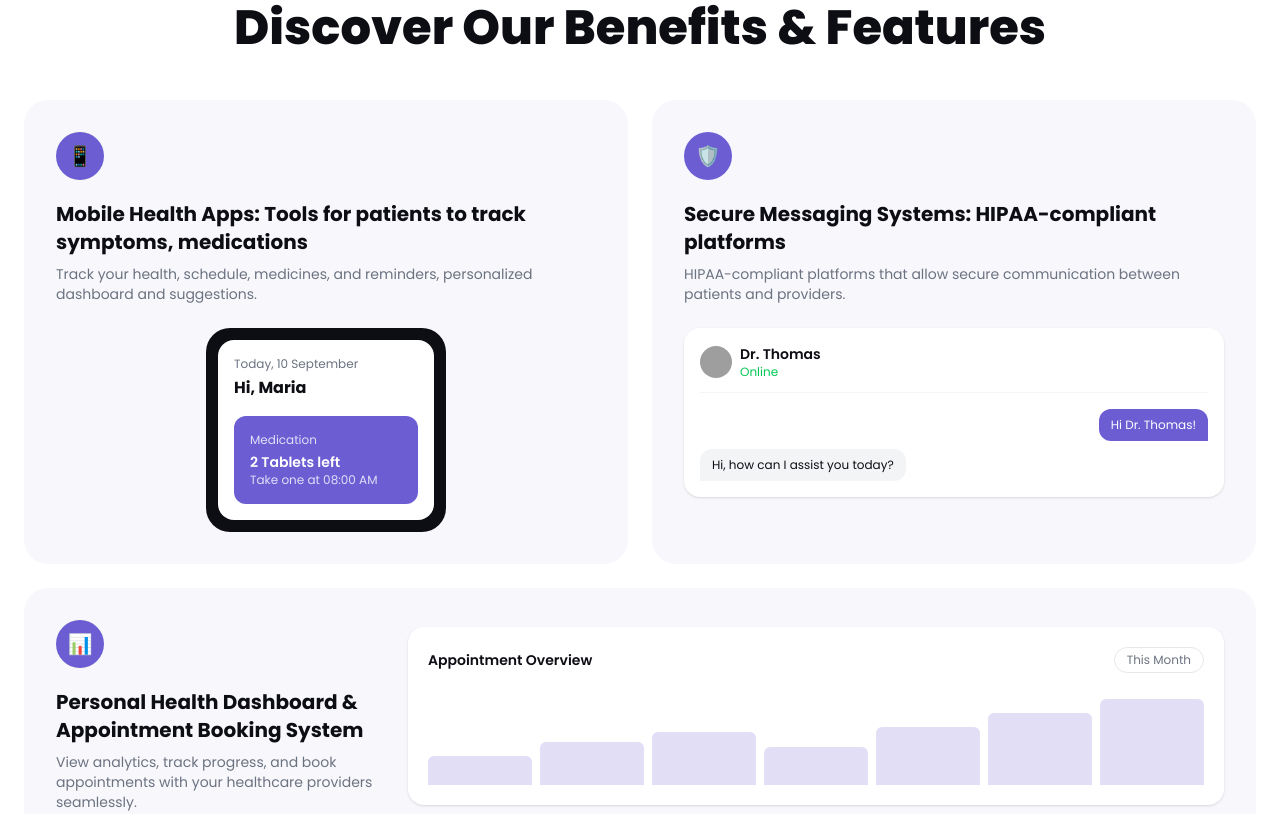
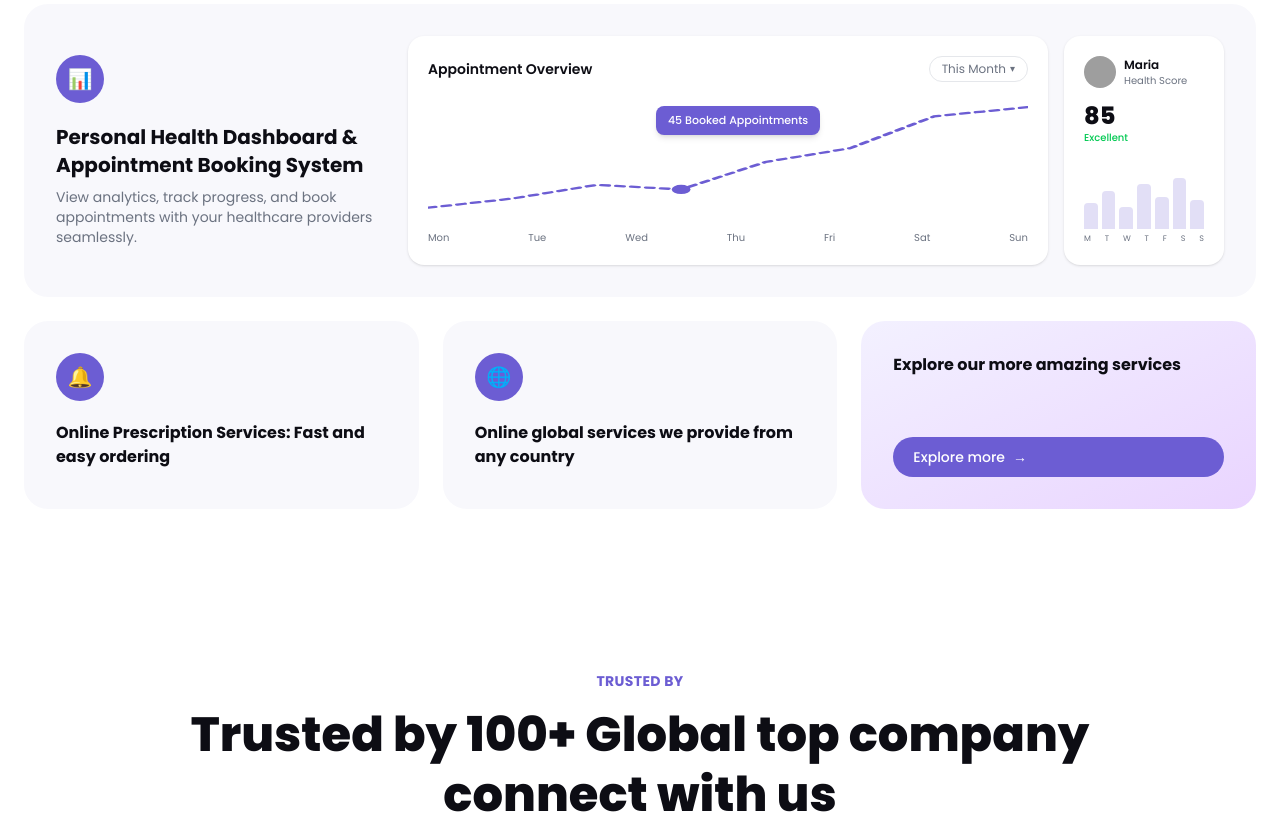
Before and after one commit to royhamlinjr/medcare-landing, a React (Vite) app: page / in a window 1280 px wide. Shown: the part 1560-2374 px from the top of the page. Built offline with nearby package versions, Linux system fonts and the light colour scheme; grey boxes are pictures that could not be loaded.

Commit message:
rebuild dashboard widget with line chart, tooltip and health score card to match reference design

```diff
--- a/src/App.tsx
+++ b/src/App.tsx
@@ -11,8 +11,8 @@ function App() {
     <div className="min-h-screen bg-white">
       <Navbar />
       <Hero />
+      <Benefits />
       <TrustedCompanies />
-      <Benefits />
       <Consultants />
       <CTA />
       <Footer />
--- a/src/components/Benefits/Benefits.tsx
+++ b/src/components/Benefits/Benefits.tsx
@@ -98,21 +98,83 @@ const Benefits = () => {
           </p>
         </div>
 
+        <div className="grid sm:grid-cols-[1fr_auto] gap-4">
+          {/* Line chart card */}
           <div className="bg-white rounded-2xl p-5 shadow-sm">
             <div className="flex items-center justify-between mb-4">
               <p className="text-sm font-semibold text-dark">Appointment Overview</p>
-            <span className="text-xs text-gray-text border border-gray-200 rounded-full px-3 py-1">
-              This Month
+              <span className="text-xs text-gray-text border border-gray-200 rounded-full px-3 py-1 flex items-center gap-1">
+                This Month <span className="text-[10px]">▾</span>
               </span>
             </div>
-          <div className="flex items-end gap-2 h-24">
-            {[30, 45, 55, 40, 60, 75, 90].map((height, index) => (
+
+            <div className="relative">
+              {/* Floating tooltip */}
+              <div className="absolute left-[38%] top-2 bg-primary text-white text-[11px] font-medium rounded-lg px-3 py-1.5 whitespace-nowrap shadow-md z-10">
+                45 Booked Appointments
+              </div>
+
+              <svg
+                viewBox="0 0 320 140"
+                className="w-full h-32"
+                preserveAspectRatio="none"
+              >
+                <polyline
+                  points="0,120 45,110 90,95 135,100 180,70 225,55 270,20 320,10"
+                  fill="none"
+                  stroke="var(--color-primary)"
+                  strokeWidth="2.5"
+                  strokeDasharray="4 4"
+                  strokeLinecap="round"
+                />
+                <circle cx="135" cy="100" r="5" fill="var(--color-primary)" />
+              </svg>
+
+              <div className="flex justify-between text-[10px] text-gray-text mt-1">
+                <span>Mon</span>
+                <span>Tue</span>
+                <span>Wed</span>
+                <span>Thu</span>
+                <span>Fri</span>
+                <span>Sat</span>
+                <span>Sun</span>
+              </div>
+            </div>
+          </div>
+
+          {/* Health score card */}
+          <div className="bg-white rounded-2xl p-5 shadow-sm w-full sm:w-40 flex flex-col">
+            <div className="flex items-center gap-2 mb-4">
+              <img
+                src="https://i.pravatar.cc/60?img=45"
+                alt="Maria"
+                width={32}
+                height={32}
+                loading="lazy"
+                decoding="async"
+                className="w-8 h-8 rounded-full object-cover"
+              />
+              <div>
+                <p className="text-xs font-semibold text-dark">Maria</p>
+                <p className="text-[10px] text-gray-text">Health Score</p>
+              </div>
+            </div>
+
+            <p className="text-2xl font-extrabold text-dark leading-none mb-0.5">85</p>
+            <p className="text-[10px] text-green-500 font-medium mb-4">Excellent</p>
+
+            <div className="flex items-end gap-1 h-16 mt-auto">
+              {[40, 60, 35, 70, 50, 80, 45].map((height, index) => (
                 <div
                   key={index}
-                className="flex-1 bg-primary/20 rounded-t-md hover:bg-primary/40 transition-colors"
+                  className="flex-1 bg-primary/20 hover:bg-primary/40 transition-colors rounded-t-sm"
                   style={{ height: `${height}%` }}
                 />
               ))}
+            </div>
+            <div className="flex justify-between text-[8px] text-gray-text mt-1">
+              <span>M</span><span>T</span><span>W</span><span>T</span><span>F</span><span>S</span><span>S</span>
+            </div>
           </div>
         </div>
       </div>
```
Lines whose indentation alone changed are shown as unchanged.
